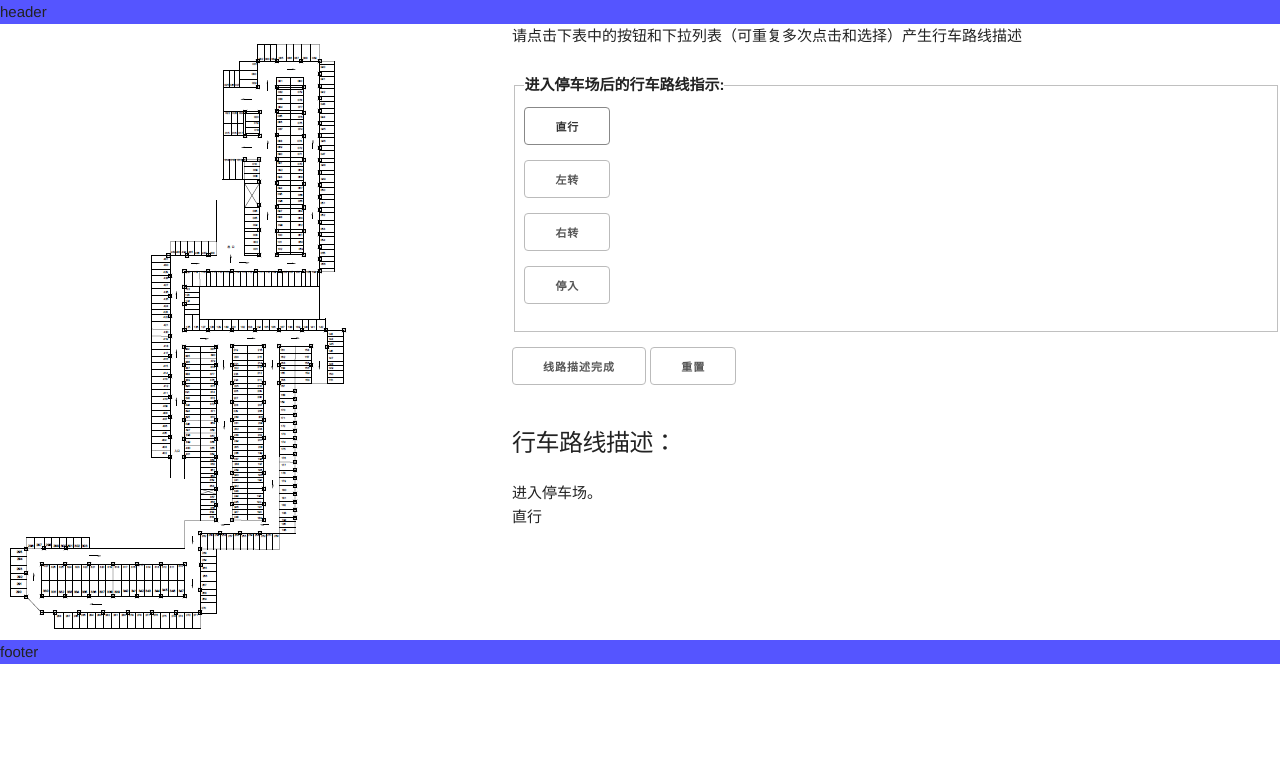
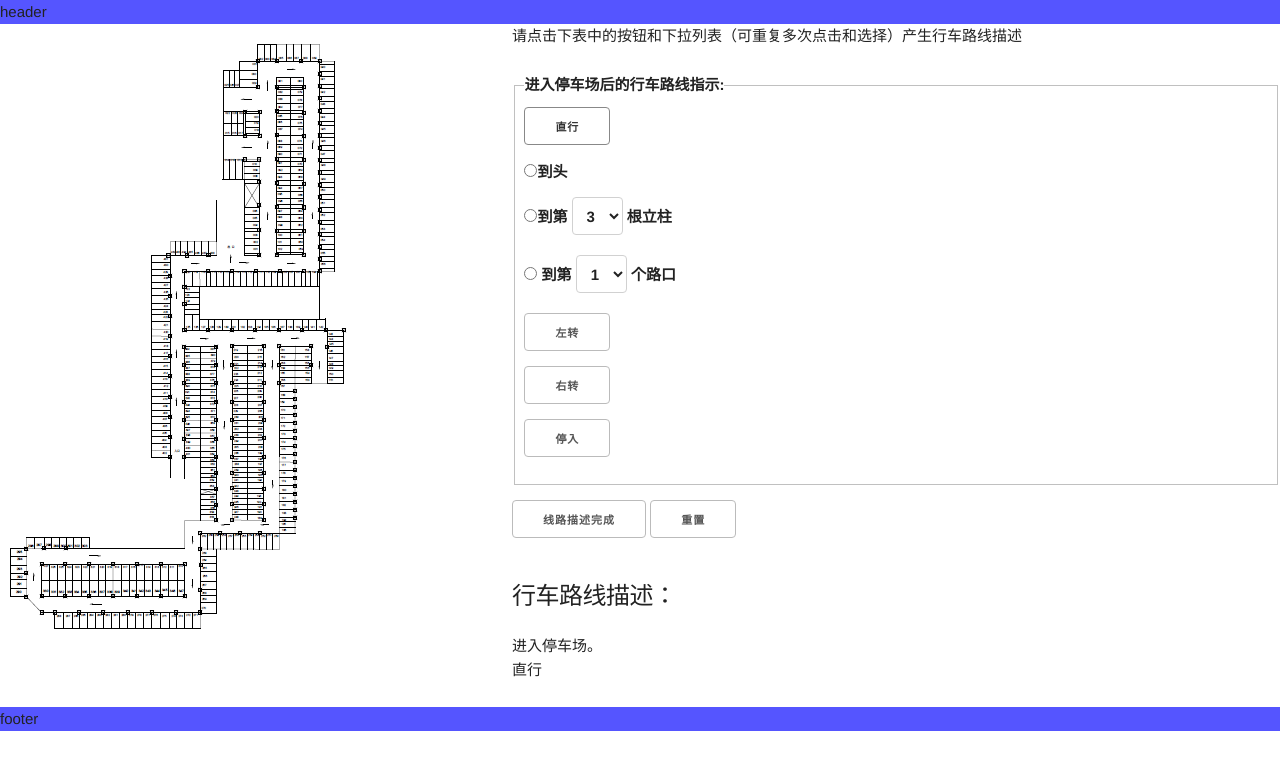
Before and after one commit to bupt075225/code-box, a plain HTML site: page voidBoiler/index.html in a window 1280 px wide. Both pictures are taken after a click on the button "直行". Drawn offline with Linux system fonts and the light colour scheme.

Commit message:
update index.html

```diff
--- a/voidBoiler/index.html
+++ b/voidBoiler/index.html
@@ -88,7 +88,7 @@
 	    //自动生成直行描述，显示详细信息
 		$("#straightButton").click(function(){
 			$("#routeDescription").append("直行");
-			//$(".straightOption").css("display","block");
+			$(".straightOption").css("display","block");
 		});
 
 		//自动生成左转描述，隐直行详细信息
```
